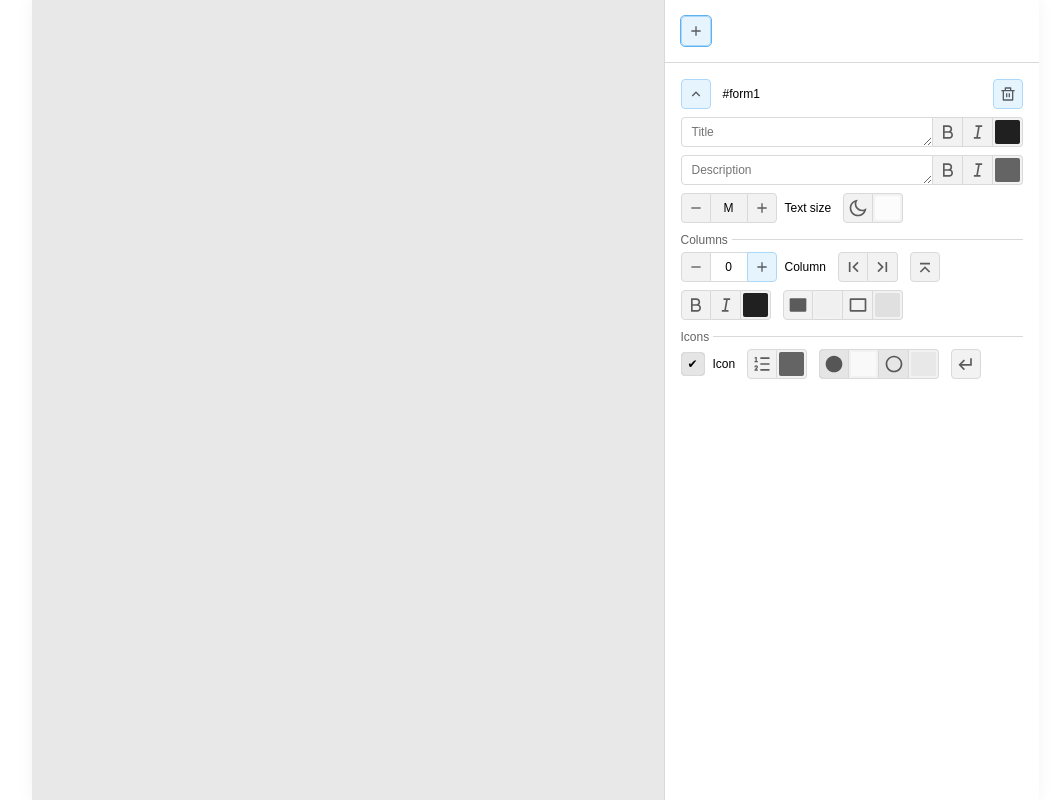
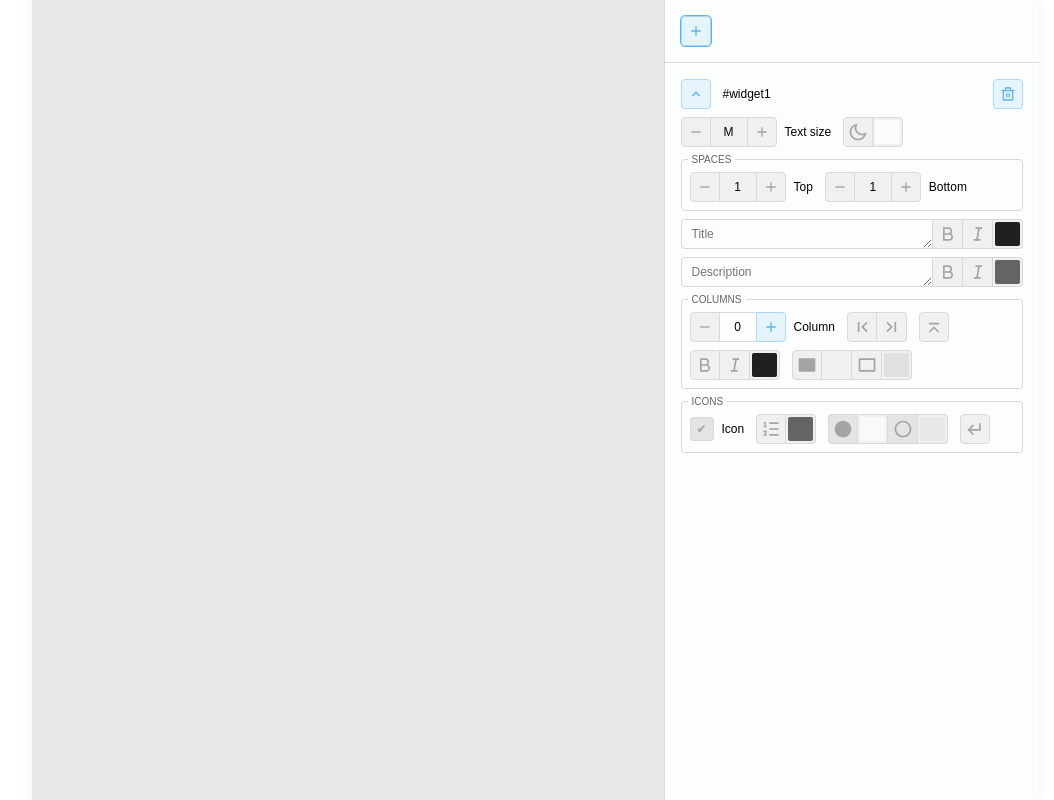
Before and after one commit to hariswhdn/wysiwyg-email, a React (Vite) app: page / in a window 1280 px wide. Both pictures are taken after a click on the button 800 px from the left and 31 px from the top of the page. Shown: the whole page, without its empty margins (105-1159 px from the left). Built offline with nearby package versions, Linux system fonts and the light colour scheme.

Commit message:
fix css. add spaces section. add textarea auto height. adjust layout

```diff
--- a/src/App.jsx
+++ b/src/App.jsx
@@ -58,6 +58,8 @@ const objWidget = {
   description_bold: false,
   description_italic: false,
   idx_font_size: 1,
+  idx_padding_top: 3,
+  idx_padding_bottom: 3,
   icon: true,
   icon_order: false,
   icon_circled: true,
--- a/src/assets/css/style.css
+++ b/src/assets/css/style.css
@@ -47,6 +47,7 @@ main {
     }
   }
   & > aside {
+    background-color: #fbfdff;
     width: 375px;
     min-width: 375px;
     display: flex;
@@ -88,16 +89,19 @@ button {
   justify-content: center;
   border: 1px solid #acd8fc;
   border-radius: 4px;
-  &[data-title] {
-    position: relative;
-  }
   & > svg {
     width: auto;
     height: 16px;
   }
+  &[data-title] {
+    position: relative;
+  }
   &:disabled {
     background-color: rgba(0, 0, 0, 0.05);
     border-color: #d9d9d9;
+    &:has(svg) > svg {
+      filter: grayscale(1);
+    }
   }
   &:not(:disabled) {
     /* & > svg {
@@ -112,13 +116,10 @@ button {
 input,
 select,
 textarea {
-  background-color: #fff;
+  background-color: #fbfdff;
   padding: 6px 10px;
   border: 1px solid #d9d9d9;
   border-radius: 4px;
-  &:is(textarea) {
-    min-height: 30px;
-  }
   &:is([type='color']) {
     background-color: #e6f4fe;
     -webkit-appearance: none;
@@ -149,21 +150,15 @@ textarea {
       border-radius: 2px;
     }
   }
-  &:is([type='number']) {
-    appearance: textfield;
-    -moz-appearance: textfield;
-    &::-webkit-outer-spin-button,
-    &::-webkit-inner-spin-button {
-      -webkit-appearance: none;
-      margin: 0;
-    }
-  }
   &:is([type='checkbox']) {
     appearance: none;
     width: 24px;
     height: 24px;
     padding: 0;
     position: relative;
+    &:not(:disabled) {
+      cursor: pointer;
+    }
     &:checked {
       &::after {
         content: '✔';
@@ -176,6 +171,7 @@ textarea {
         position: absolute;
         top: -1px;
         left: -1px;
+        color: #5eb1ef;
         border: 1px solid #acd8fc;
         border-radius: 4px;
       }
@@ -184,6 +180,7 @@ textarea {
         &:hover::after {
           background-color: rgba(0, 0, 0, 0.05);
           border-color: #d9d9d9;
+          filter: grayscale(1);
         }
       }
       &:not(:disabled) {
@@ -194,6 +191,25 @@ textarea {
           background-color: #d5efff;
         }
       }
+    }
+  }
+  &:is([type='number']) {
+    appearance: textfield;
+    -moz-appearance: textfield;
+    &::-webkit-outer-spin-button,
+    &::-webkit-inner-spin-button {
+      -webkit-appearance: none;
+      margin: 0;
+    }
+  }
+  &:is(textarea) {
+    min-height: 30px;
+    padding-right: 0;
+    overflow-y: scroll;
+    -ms-overflow-style: none;
+    scrollbar-width: none;
+    &::-webkit-scrollbar {
+      width: 10px;
     }
   }
   &:disabled {
@@ -237,7 +253,7 @@ label {
         top: 50%;
         left: 50%;
         translate: -50% -50%;
-        z-index: 9999;
+        z-index: 1;
       }
     }
     /* &:hover > [type='checkbox'] {
@@ -247,11 +263,11 @@ label {
   &:not(:has(> [type='checkbox'])) {
     flex-direction: column;
   }
+  &:has(> [type='checkbox']:disabled):has(> svg) > svg {
+    filter: grayscale(1);
+  }
   &:has(> [type='checkbox']:not(:disabled)) {
     cursor: pointer;
-    & > [type='checkbox'] {
-      cursor: pointer;
-    }
     &:hover > [type='checkbox'] {
       background-color: #d5efff;
       border-color: #acd8fc;
@@ -261,7 +277,7 @@ label {
     fill: #fff;
   } */
   &:has(> .field_group) {
-    flex-direction: row !important;
+    flex-direction: row;
     align-items: center;
     & > p {
       order: 1;
@@ -280,10 +296,39 @@ label {
       margin-left: calc(-96px + -8px);
       justify-content: space-between;
       & > button:not(:first-child) {
-        border-left-width: 1px !important;
+        border-left-width: 1px;
       }
     }
   }
+}
+
+[data-line='t'] {
+  margin-top: 4px;
+  padding: 12px 8px 8px;
+  border: 1px solid #d9d9d9;
+  border-radius: 4px;
+}
+
+[data-line-t-title] {
+  position: relative;
+  &:has(div:not(.field_group)) {
+    display: flex;
+    flex-direction: column;
+    row-gap: 8px;
+  }
+}
+
+[data-line-t-title]::after {
+  content: attr(data-line-t-title);
+  background-color: #fbfdff;
+  padding: 0 4px;
+  position: absolute;
+  top: -6px;
+  left: 6px;
+  color: #646464;
+  font-size: 10px;
+  line-height: 12px;
+  text-transform: uppercase;
 }
 
 label[data-title]:hover::after,
@@ -293,53 +338,45 @@ button[data-title]:hover::after {
   padding: 2px 6px;
   position: absolute;
   left: 0;
-  z-index: 99999;
+  z-index: 2;
   color: #5b5b5b;
   border: 1px solid #d9d9d9;
   border-radius: 4px;
   text-align: left;
   white-space: nowrap;
 }
+
 label[data-title]:has(> :disabled):hover::after,
 button[data-title]:disabled:hover::after {
   content: '(Disabled) ' attr(data-title);
 }
+
 label[data-title]:hover::after {
   top: calc(100% + 1px);
 }
+
 button[data-title]:hover::after {
   top: calc(100% + 2px);
 }
+
 label[data-title-x='r']:hover::after,
 button[data-title-x='r']:hover::after {
   left: unset;
   right: 0;
   text-align: right;
 }
+
 label[data-title-y='t']:hover::after,
 button[data-title-y='t']:hover::after {
   top: unset;
 }
+
 label[data-title-y='t']:hover::after {
   bottom: calc(100% + 1px);
 }
+
 button[data-title-y='t']:hover::after {
   bottom: calc(100% + 2px);
-}
-
-fieldset {
-  display: flex;
-  flex-direction: column;
-  & div:not(.field_group) {
-    display: flex;
-    column-gap: 12px;
-    & > label:has(> [type='checkbox']) {
-      min-height: 30px;
-    }
-    & > label:not(:has(> [type='checkbox'])):not(:has(.field_group)):first-child {
-      flex-grow: 1;
-    }
-  }
 }
 
 .field_group {
@@ -368,13 +405,28 @@ fieldset {
     border-bottom-left-radius: 0;
   }
   & > label > [type='checkbox']:after {
-    z-index: 9999;
+    z-index: 1;
   }
   &:has(> label > textarea) {
     align-items: flex-start;
+    & > label:has(> textarea) {
+      width: 100%;
+    }
   }
-  &:has(> label > textarea) > label:has(> textarea) {
-    width: 100%;
+}
+
+fieldset {
+  display: flex;
+  flex-direction: column;
+  & div:not(.field_group) {
+    display: flex;
+    column-gap: 12px;
+    & > label:has(> [type='checkbox']) {
+      min-height: 30px;
+    }
+    & > label:not(:has(> [type='checkbox'])):not(:has(.field_group)):first-child {
+      flex-grow: 1;
+    }
   }
 }
 
@@ -452,31 +504,8 @@ fieldset {
   border-bottom-right-radius: 0;
 }
 
-.fieldset_lb_t {
-  padding-top: 8px;
-  border-top: 1px solid #d9d9d9;
-}
-
-/* data-line="t" data-line-t-title="Columns" */
-[data-line='t'] {
-  margin-top: 8px;
-  padding-top: 12px;
-  border-top: 1px solid #d9d9d9;
-}
-[data-line-t-title] {
-  position: relative;
-}
-[data-line-t-title]::after {
-  content: attr(data-line-t-title);
-  background-color: #fff;
-  padding-right: 4px;
-  position: absolute;
-  top: -8px;
-  left: 0;
-  color: #646464;
-}
 *:focus {
   outline: 1px solid #5eb1ef;
   outline-offset: 0;
-  z-index: 999;
+  z-index: 1;
 }
--- a/src/components/Icon.jsx
+++ b/src/components/Icon.jsx
@@ -1,4 +1,4 @@
-function Icon({icon = arrIcon[Object.keys(arrIcon)[0]], size = 24, color = 'rgba(0,0,0,.625)', style}) {
+function Icon({icon = arrIcon[Object.keys(arrIcon)[0]], size = 24, color = '#5EB1EF', style}) {
   return (
     <svg
       width={`${size}px`}
@@ -25,7 +25,6 @@ const arrIcon = {
     'M3 4H21C21.5523 4 22 4.44772 22 5V19C22 19.5523 21.5523 20 21 20H3C2.44772 20 2 19.5523 2 19V5C2 4.44772 2.44772 4 3 4ZM4 6V18H20V6H4Z',
   list_order:
     'M5.75024 3.5H4.71733L3.25 3.89317V5.44582L4.25002 5.17782L4.25018 8.5H3V10H7V8.5H5.75024V3.5ZM10 4H21V6H10V4ZM10 11H21V13H10V11ZM10 18H21V20H10V18ZM2.875 15.625C2.875 14.4514 3.82639 13.5 5 13.5C6.17361 13.5 7.125 14.4514 7.125 15.625C7.125 16.1106 6.96183 16.5587 6.68747 16.9167L6.68271 16.9229L5.31587 18.5H7V20H3.00012L2.99959 18.8786L5.4717 16.035C5.5673 15.9252 5.625 15.7821 5.625 15.625C5.625 15.2798 5.34518 15 5 15C4.67378 15 4.40573 15.2501 4.37747 15.5688L4.3651 15.875H2.875V15.625Z',
-  // align_top: 'M3 3H21V5H3V3ZM8 11V21H6V11H3L7 7L11 11H8ZM18 11V21H16V11H13L17 7L21 11H18Z',
   skip_top:
     'M12.0001 13.9142L16.793 18.7071L18.2072 17.2929L12.0001 11.0858L5.79297 17.2929L7.20718 18.7071L12.0001 13.9142ZM6.00008 7L18.0001 7V9L6.00008 9L6.00008 7Z',
   skip_left:
--- a/src/components/Letter.jsx
+++ b/src/components/Letter.jsx
@@ -1,5 +1,5 @@
 import React from 'react'
-import {arrFontSize} from './Widget'
+import {arrFontSize, arrPadding} from './Widget'
 import DOMPurify from 'dompurify'
 
 function Letter({arrCounter}) {
@@ -68,9 +68,11 @@ function Letter({arrCounter}) {
                 backgroundColor: item1.background_color,
                 padding:
                   item1.title.length > 0 || item1.description.length > 0 || item1.columns.length > 0
-                    ? arrFontSize[item1.idx_font_size + 1].line_height +
+                    ? arrFontSize[item1.idx_font_size + 1].line_height * arrPadding[item1.idx_padding_top].fraction +
                       'px ' +
                       arrFontSize[item1.idx_font_size + 1].font_size +
+                      'px ' +
+                      arrFontSize[item1.idx_font_size + 1].line_height * arrPadding[item1.idx_padding_bottom].fraction +
                       'px'
                     : 0,
                 // padding:
--- a/src/components/Widget.jsx
+++ b/src/components/Widget.jsx
@@ -6,6 +6,20 @@ import Field from './Field'
 function WidgetGridCenter({widget, arrCounter, setArrCounter}) {
   const [expanded, setExpanded] = useState(true)
 
+  function onChangeTextarea(e) {
+    const el_rows = 9
+    const el_padding = 12
+    const el_lineHeight = 16
+    const el_border = 2
+    let el = e.target
+    if ((el.scrollHeight - el_padding) / el_lineHeight <= el_rows) {
+      el.style.height = 'auto'
+      el.style.height = el.scrollHeight + el_border + 'px'
+    } else {
+      el.style.height = el.offsetHeight + 'px'
+    }
+  }
+
   return (
     <form action="?" id={`widget${widget.id}`} className="widget">
       <div className="widget_header">
@@ -13,7 +27,7 @@ function WidgetGridCenter({widget, arrCounter, setArrCounter}) {
           <Button title={(expanded ? 'Collapse' : 'Expand') + ' widget'} onClick={() => setExpanded(!expanded)}>
             <Icon icon={expanded ? 'less' : 'more'} />
           </Button>
-          <p>#form{widget.id}</p>
+          <p>#widget{widget.id}</p>
         </div>
         <div className="field_group">
           {arrCounter.findIndex((item) => item.id === widget.id) !== 0 && (
@@ -60,114 +74,6 @@ function WidgetGridCenter({widget, arrCounter, setArrCounter}) {
       </div>
       {expanded && (
         <fieldset className="widget_body">
-          <div className="field_group">
-            <Field
-              type="textarea"
-              placeholder="Title"
-              value={widget.title}
-              onChange={(e) =>
-                setArrCounter(
-                  arrCounter.map((item) => (item.id !== widget.id ? item : {...item, title: e.target.value}))
-                )
-              }
-            />
-            <Field
-              type="checkbox"
-              title="Bold title"
-              title_x="r"
-              checked={widget.title_bold}
-              disabled={widget.title.length === 0}
-              onChange={(e) =>
-                setArrCounter(
-                  arrCounter.map((item) => (item.id !== widget.id ? item : {...item, title_bold: e.target.checked}))
-                )
-              }>
-              <Icon icon="bold" />
-            </Field>
-            <Field
-              type="checkbox"
-              title="Italic title"
-              title_x="r"
-              checked={widget.title_italic}
-              disabled={widget.title.length === 0}
-              onChange={(e) =>
-                setArrCounter(
-                  arrCounter.map((item) => (item.id !== widget.id ? item : {...item, title_italic: e.target.checked}))
-                )
-              }>
-              <Icon icon="italic" />
-            </Field>
-            <Field
-              type="color"
-              title="Color title"
-              title_x="r"
-              name="title_color"
-              defaultValue={widget.title_color}
-              disabled={widget.title.length === 0}
-              onBlur={(e) =>
-                setArrCounter(
-                  arrCounter.map((item) => (item.id !== widget.id ? item : {...item, title_color: e.target.value}))
-                )
-              }
-            />
-          </div>
-          <div className="field_group">
-            <Field
-              type="textarea"
-              placeholder="Description"
-              value={widget.description}
-              onChange={(e) =>
-                setArrCounter(
-                  arrCounter.map((item) => (item.id !== widget.id ? item : {...item, description: e.target.value}))
-                )
-              }
-            />
-            <Field
-              type="checkbox"
-              title="Bold description"
-              title_x="r"
-              checked={widget.description_bold}
-              disabled={widget.description.length === 0}
-              onChange={(e) =>
-                setArrCounter(
-                  arrCounter.map((item) =>
-                    item.id !== widget.id ? item : {...item, description_bold: e.target.checked}
-                  )
-                )
-              }>
-              <Icon icon="bold" />
-            </Field>
-            <Field
-              type="checkbox"
-              title="Italic description"
-              title_x="r"
-              checked={widget.description_italic}
-              disabled={widget.description.length === 0}
-              onChange={(e) =>
-                setArrCounter(
-                  arrCounter.map((item) =>
-                    item.id !== widget.id ? item : {...item, description_italic: e.target.checked}
-                  )
-                )
-              }>
-              <Icon icon="italic" />
-            </Field>
-            <Field
-              type="color"
-              name="description_color"
-              title="Color description"
-              title_x="r"
-              defaultValue={widget.description_color}
-              disabled={widget.description.length === 0}
-              onBlur={(e) =>
-                setArrCounter(
-                  arrCounter.map((item) =>
-                    item.id !== widget.id ? item : {...item, description_color: e.target.value}
-                  )
-                )
-              }
-            />
-          </div>
           <div>
             <Field
               tabIndex={-1}
@@ -281,7 +187,223 @@ function WidgetGridCenter({widget, arrCounter, setArrCounter}) {
               />
             </div>
           </div>
+          <div data-line="t" data-line-t-title="Spaces">
+            <div>
+              <Field
+                tabIndex={-1}
+                label="Top"
+                type="text"
+                placeholder="Full"
+                value={arrPadding[widget.idx_padding_top].name}
+                disabled={true}>
+                <Button
+                  title="Decrease top space"
+                  disabled={
+                    widget.idx_padding_top === 0 ||
+                    (widget.columns.length === 0 && widget.title.length === 0 && widget.description.length === 0)
+                  }
+                  onClick={() =>
+                    widget.idx_padding_top > 0 &&
+                    setArrCounter(
+                      arrCounter.map((item) =>
+                        item.id !== widget.id
+                          ? item
+                          : {
+                              ...item,
+                              idx_padding_top: widget.idx_padding_top - 1,
+                            }
+                      )
+                    )
+                  }>
+                  <Icon icon="subtract" />
+                </Button>
+                <Button
+                  title="Increase top space"
+                  disabled={
+                    widget.idx_padding_top === 6 ||
+                    (widget.columns.length === 0 && widget.title.length === 0 && widget.description.length === 0)
+                  }
+                  onClick={() =>
+                    widget.idx_padding_top < 6 &&
+                    setArrCounter(
+                      arrCounter.map((item) =>
+                        item.id !== widget.id
+                          ? item
+                          : {
+                              ...item,
+                              idx_padding_top: widget.idx_padding_top + 1,
+                            }
+                      )
+                    )
+                  }>
+                  <Icon icon="add" />
+                </Button>
+              </Field>
+              <Field
+                tabIndex={-1}
+                label="Bottom"
+                type="text"
+                placeholder="Full"
+                value={arrPadding[widget.idx_padding_bottom].name}
+                disabled={true}>
+                <Button
+                  title="Decrease bottom space"
+                  disabled={
+                    widget.idx_padding_bottom === 0 ||
+                    (widget.columns.length === 0 && widget.title.length === 0 && widget.description.length === 0)
+                  }
+                  onClick={() =>
+                    widget.idx_padding_bottom > 0 &&
+                    setArrCounter(
+                      arrCounter.map((item) =>
+                        item.id !== widget.id
+                          ? item
+                          : {
+                              ...item,
+                              idx_padding_bottom: widget.idx_padding_bottom - 1,
+                            }
+                      )
+                    )
+                  }>
+                  <Icon icon="subtract" />
+                </Button>
+                <Button
+                  title="Increase bottom space"
+                  title_x="r"
+                  disabled={
+                    widget.idx_padding_bottom === 6 ||
+                    (widget.columns.length === 0 && widget.title.length === 0 && widget.description.length === 0)
+                  }
+                  onClick={() =>
+                    widget.idx_padding_bottom < 6 &&
+                    setArrCounter(
+                      arrCounter.map((item) =>
+                        item.id !== widget.id
+                          ? item
+                          : {
+                              ...item,
+                              idx_padding_bottom: widget.idx_padding_bottom + 1,
+                            }
+                      )
+                    )
+                  }>
+                  <Icon icon="add" />
+                </Button>
+              </Field>
+            </div>
+          </div>
+          <div className="field_group">
+            <Field
+              type="textarea"
+              placeholder="Title"
+              value={widget.title}
+              onChange={(e) => {
+                onChangeTextarea(e)
+                setArrCounter(
+                  arrCounter.map((item) => (item.id !== widget.id ? item : {...item, title: e.target.value}))
+                )
+              }}
+            />
+            <Field
+              type="checkbox"
+              title="Bold title"
+              title_x="r"
+              checked={widget.title_bold}
+              disabled={widget.title.length === 0}
+              onChange={(e) =>
+                setArrCounter(
+                  arrCounter.map((item) => (item.id !== widget.id ? item : {...item, title_bold: e.target.checked}))
+                )
+              }>
+              <Icon icon="bold" />
+            </Field>
+            <Field
+              type="checkbox"
+              title="Italic title"
+              title_x="r"
+              checked={widget.title_italic}
+              disabled={widget.title.length === 0}
+              onChange={(e) =>
+                setArrCounter(
+                  arrCounter.map((item) => (item.id !== widget.id ? item : {...item, title_italic: e.target.checked}))
+                )
+              }>
+              <Icon icon="italic" />
+            </Field>
+            <Field
+              type="color"
+              title="Color title"
+              title_x="r"
+              name="title_color"
+              defaultValue={widget.title_color}
+              disabled={widget.title.length === 0}
+              onBlur={(e) =>
+                setArrCounter(
+                  arrCounter.map((item) => (item.id !== widget.id ? item : {...item, title_color: e.target.value}))
+                )
+              }
+            />
+          </div>
+          <div className="field_group">
+            <Field
+              type="textarea"
+              placeholder="Description"
+              value={widget.description}
+              onChange={(e) => {
+                onChangeTextarea(e)
+                setArrCounter(
+                  arrCounter.map((item) => (item.id !== widget.id ? item : {...item, description: e.target.value}))
+                )
+              }}
+            />
+            <Field
+              type="checkbox"
+              title="Bold description"
+              title_x="r"
+              checked={widget.description_bold}
+              disabled={widget.description.length === 0}
+              onChange={(e) =>
+                setArrCounter(
+                  arrCounter.map((item) =>
+                    item.id !== widget.id ? item : {...item, description_bold: e.target.checked}
+                  )
+                )
+              }>
+              <Icon icon="bold" />
+            </Field>
+            <Field
+              type="checkbox"
+              title="Italic description"
+              title_x="r"
+              checked={widget.description_italic}
+              disabled={widget.description.length === 0}
+              onChange={(e) =>
+                setArrCounter(
+                  arrCounter.map((item) =>
+                    item.id !== widget.id ? item : {...item, description_italic: e.target.checked}
+                  )
+                )
+              }>
+              <Icon icon="italic" />
+            </Field>
+            <Field
+              type="color"
+              name="description_color"
+              title="Color description"
+              title_x="r"
+              defaultValue={widget.description_color}
+              disabled={widget.description.length === 0}
+              onBlur={(e) =>
+                setArrCounter(
+                  arrCounter.map((item) =>
+                    item.id !== widget.id ? item : {...item, description_color: e.target.value}
+                  )
+                )
+              }
+            />
+          </div>
           <div data-line="t" data-line-t-title="Columns">
+            <div>
               <Field
                 tabIndex={-1}
                 label="Column"
@@ -361,6 +483,7 @@ function WidgetGridCenter({widget, arrCounter, setArrCounter}) {
                 <Field
                   type="checkbox"
                   title="Align left column"
+                  title_x="r"
                   checked={widget.columns_align_x === 'left'}
                   disabled={widget.columns.length === 0}
                   onChange={() =>
@@ -377,6 +500,7 @@ function WidgetGridCenter({widget, arrCounter, setArrCounter}) {
                 <Field
                   type="checkbox"
                   title="Align right column"
+                  title_x="r"
                   checked={widget.columns_align_x === 'right'}
                   disabled={widget.columns.length === 0}
                   onChange={() =>
@@ -419,7 +543,9 @@ function WidgetGridCenter({widget, arrCounter, setArrCounter}) {
                   disabled={widget.columns.length === 0 || widget.columns.every((item) => item.text.length === 0)}
                   onChange={(e) =>
                     setArrCounter(
-                    arrCounter.map((item) => (item.id !== widget.id ? item : {...item, columns_bold: e.target.checked}))
+                      arrCounter.map((item) =>
+                        item.id !== widget.id ? item : {...item, columns_bold: e.target.checked}
+                      )
                     )
                   }>
                   <Icon icon="bold" />
@@ -446,7 +572,9 @@ function WidgetGridCenter({widget, arrCounter, setArrCounter}) {
                   disabled={widget.columns.length === 0 || widget.columns.every((item) => item.text.length === 0)}
                   onBlur={(e) =>
                     setArrCounter(
-                    arrCounter.map((item) => (item.id !== widget.id ? item : {...item, columns_color: e.target.value}))
+                      arrCounter.map((item) =>
+                        item.id !== widget.id ? item : {...item, columns_color: e.target.value}
+                      )
                     )
                   }
                 />
@@ -508,6 +636,7 @@ function WidgetGridCenter({widget, arrCounter, setArrCounter}) {
                     )
                   }
                 />
+              </div>
             </div>
           </div>
           <div data-line="t" data-line-t-title="Icons">
@@ -643,7 +772,8 @@ function WidgetGridCenter({widget, arrCounter, setArrCounter}) {
                   type="textarea"
                   placeholder="Text"
                   value={item.text}
-                  onChange={(e) =>
+                  onChange={(e) => {
+                    onChangeTextarea(e)
                     setArrCounter(
                       arrCounter.map((item1) => {
                         if (item1.id === widget.id) {
@@ -657,7 +787,7 @@ function WidgetGridCenter({widget, arrCounter, setArrCounter}) {
                         return item1
                       })
                     )
-                  }
+                  }}
                 />
                 <Field
                   type="checkbox"
@@ -747,6 +877,16 @@ const arrFontSize = [
   {font_size: 24, line_height: 32, name: 'XXL'},
 ]
 
+const arrPadding = [
+  {fraction: 0, name: '0'},
+  {fraction: 0.25, name: '0.25'},
+  {fraction: 0.5, name: '0.5'},
+  {fraction: 1, name: '1'},
+  {fraction: 1.25, name: '1.25'},
+  {fraction: 1.5, name: '1.5'},
+  {fraction: 2, name: '2'},
+]
+
 const objIconSocial = {
   appstore: 'App Store',
   behance: 'Behance',
@@ -781,4 +921,4 @@ function moveArrItem(arr, idx, type) {
   return arr
 }
 
-export {WidgetGridCenter, arrFontSize, objIconSocial}
+export {WidgetGridCenter, arrFontSize, arrPadding, objIconSocial}
```
Lines whose indentation alone changed are shown as unchanged.
